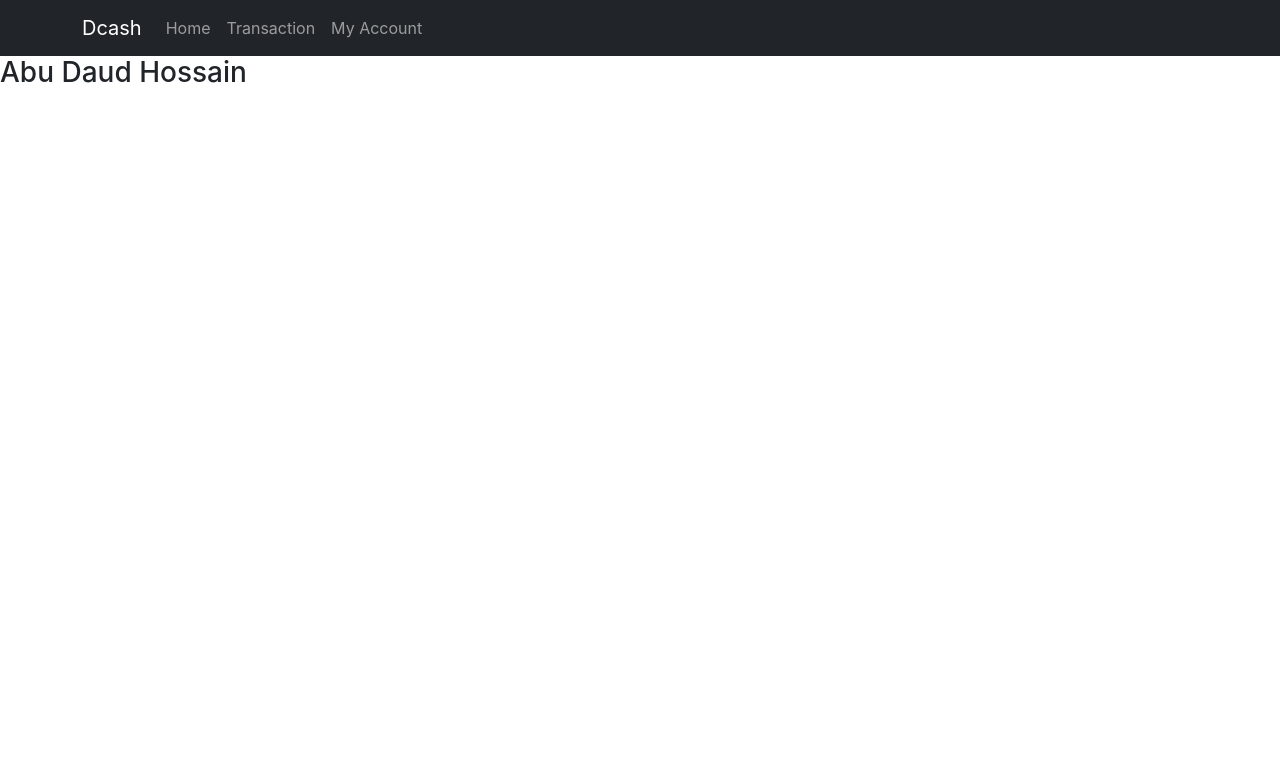
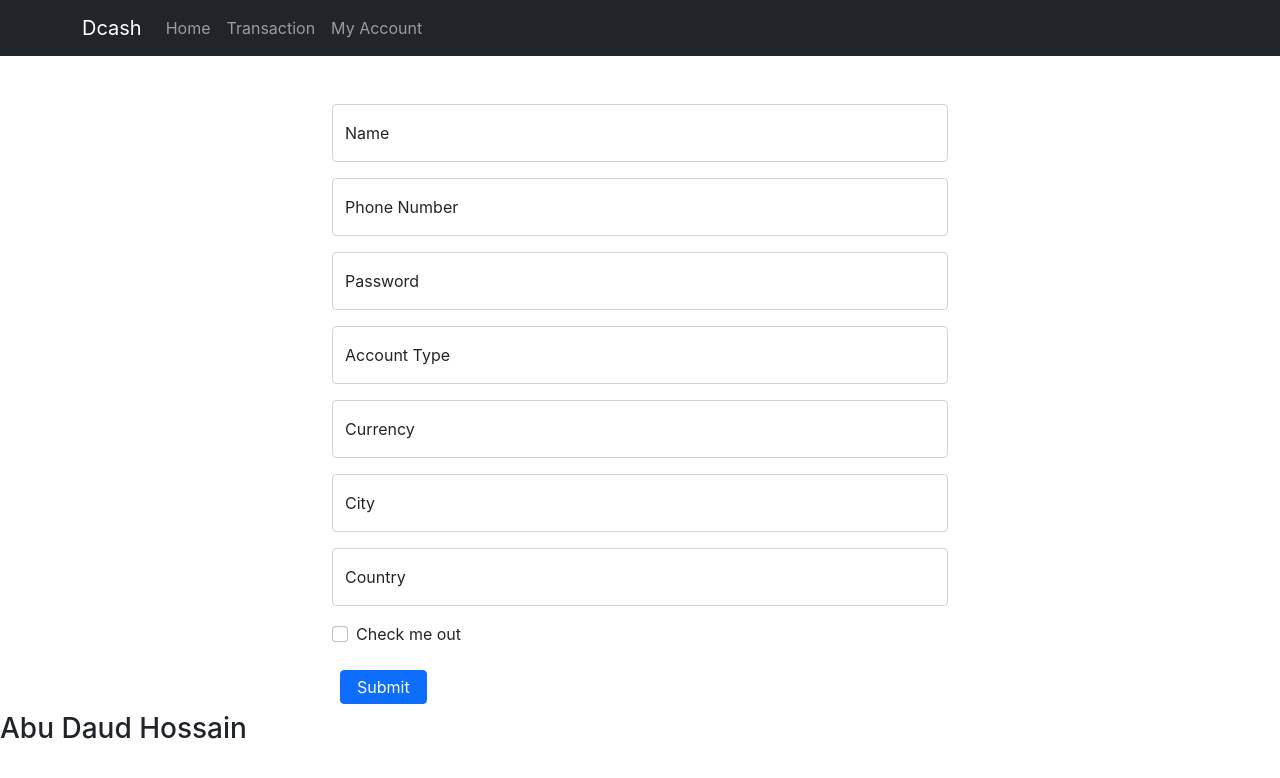
Before and after one commit to abudaudhossain/Dcash-ui, a React (Create React App) app: page /account/newAccount in a window 1280 px wide. Shown: the top 778 px of the page. Built offline with nearby package versions, Linux system fonts and the light colour scheme.

Commit message:
add account area

```diff
--- a/src/App.js
+++ b/src/App.js
@@ -6,6 +6,9 @@ import Transaction from './pages/Transaction/Transaction';
 import Account from './pages/Account/Account';
 import Footer from './components/Footer/Footer';
 import MyTransactions from './components/Shared/MyTransactions/MyTransactions';
+import Register from './components/Account/Register/Register';
+import Profile from './components/Account/Profile/Profile';
+import Login from './components/Account/Login/Login';
 
 function App() {
   return (
@@ -19,7 +22,11 @@ function App() {
             <Route path="/transaction" element={<Transaction />} />
           </Route>
 
-          <Route path="account" element={<Account />} />
+          <Route path="/account" element={<Account />} >
+            <Route path='/account' element={<Profile />} />
+            <Route path='/account/newAccount' element={< Register />} />
+            <Route path='/account/login' element={<Login />} />
+          </Route>
         </Routes>
       </BrowserRouter>
       <Footer></Footer>
--- /dev/null
+++ b/src/components/Account/Login/Login.js
@@ -0,0 +1,27 @@
+import React from "react";
+import { useForm } from "react-hook-form";
+
+const Login = () => {
+
+    const { register, handleSubmit } = useForm();
+    const onSubmit = data => console.log(data);
+    return (
+        <section className="container w-50 mt-5">
+            <form onSubmit={handleSubmit(onSubmit)}>
+
+                <div className="form-floating mb-3">
+                    <input type="email" className="form-control" id="floatingInput"  {...register("Email")} placeholder="Email" required />
+                    <label  htmlFor="floatingInput">Email address</label>
+                </div>
+
+                <div className="form-floating">
+                    <input type="password" className="form-control" id="floatingPassword" placeholder="Password"  {...register("password")} required />
+                    <label  htmlFor="floatingPassword">Password</label>
+                </div>
+                <input className="my-2 px-3 py-1 btn btn-primary" type="submit" value="LogIn"/>
+            </form>
+        </section>
+    );
+}
+
+export default Login;
--- /dev/null
+++ b/src/components/Account/Profile/Profile.js
@@ -0,0 +1,9 @@
+import React from "react";
+
+const Profile = () => {
+    return (
+        <h1>Profile</h1>
+    );
+}
+
+export default Profile;
--- /dev/null
+++ b/src/components/Account/Register/Register.js
@@ -0,0 +1,65 @@
+import React from "react";
+import { useForm } from "react-hook-form";
+
+const Register = () => {
+
+    const { register, handleSubmit } = useForm();
+    const onSubmit = data => console.log(data);
+    return (
+        <section className="container w-50 mt-5">
+            <form onSubmit={handleSubmit(onSubmit)}>
+
+                <div className="form-floating mb-3">
+                    <input type="text" className="form-control"   {...register("name")} placeholder="Name" required />
+                    <label htmlFor="floatingInput">Name</label>
+                </div>
+                <div className="form-floating mb-3">
+                    <input type="text" className="form-control"   {...register("phone")} placeholder="Phone" required />
+                    <label htmlFor="floatingInput">Phone Number</label>
+                </div>
+
+                <div className="form-floating mb-3">
+                    <input type="password" className="form-control" placeholder="Password"  {...register("password")} required />
+                    <label htmlFor="floatingPassword">Password</label>
+                </div>
+
+
+                <div className="form-floating  mb-3">
+                    <input type="text" className="form-control" placeholder="Account Type"  {...register("accountType")} required />
+                    <label htmlFor="floatingAccountType">Account Type</label>
+                </div>
+
+                <div className="form-floating mb-3">
+                    <input type="text" className="form-control"   {...register("currency")} placeholder="Currency" required />
+                    <label htmlFor="floatingInput">Currency</label>
+                </div>
+
+                <div className="form-floating mb-3">
+                    <input type="text" className="form-control" placeholder="City"  {...register("city")} required />
+                    <label htmlFor="floatingCity">City</label>
+                </div>
+                <div className="form-floating mb-3">
+                    <input type="text" className="form-control" placeholder="Country"  {...register("country")} required />
+                    <label htmlFor="floatingCountry">Country</label>
+                </div>
+
+                <div className="mb-3 form-check">
+                    <input {...register("agreement")} type="checkbox" className="form-check-input" id="exampleCheck1" required />
+                    <label className="form-check-label" htmlFor="exampleCheck1">Check me out</label>
+                </div>
+
+
+                {/* <select className="m-2 px-3 py-1" {...register("transactionType")}>
+                    <option value={type ? type : ""}>{type ? type : "transaction Type"}</option>
+                    {
+                        transactions.map((transaction, index) => <option key={index} value={transaction}>{transaction}</option>)
+                    }
+                </select> */}
+                <input className="m-2 px-3 py-1 btn btn-primary" type="submit" />
+            </form>
+        </section>
+    );
+}
+
+
+export default Register;
--- a/src/pages/Account/Account.js
+++ b/src/pages/Account/Account.js
@@ -1,8 +1,11 @@
 import React from "react";
+import { Outlet } from "react-router-dom";
 
 const Account = () => {
     return (
-        <h1>account</h1>
+        <section>
+            <Outlet/>
+        </section>
     );
 }
 
```
